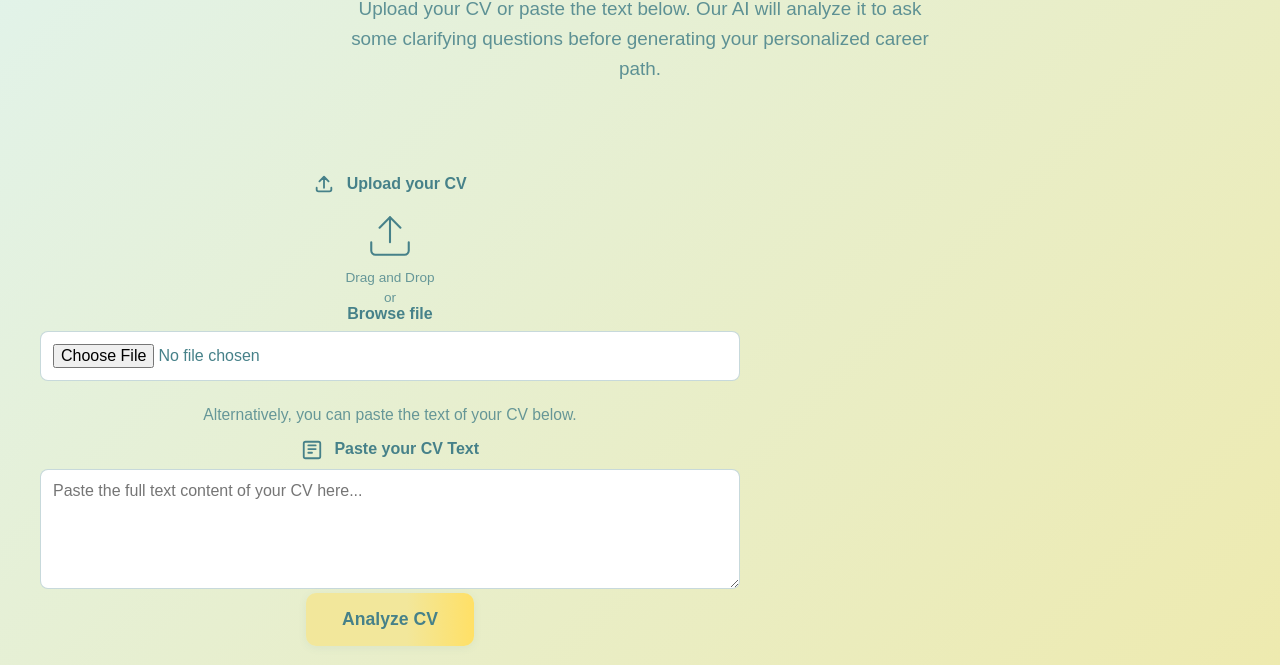
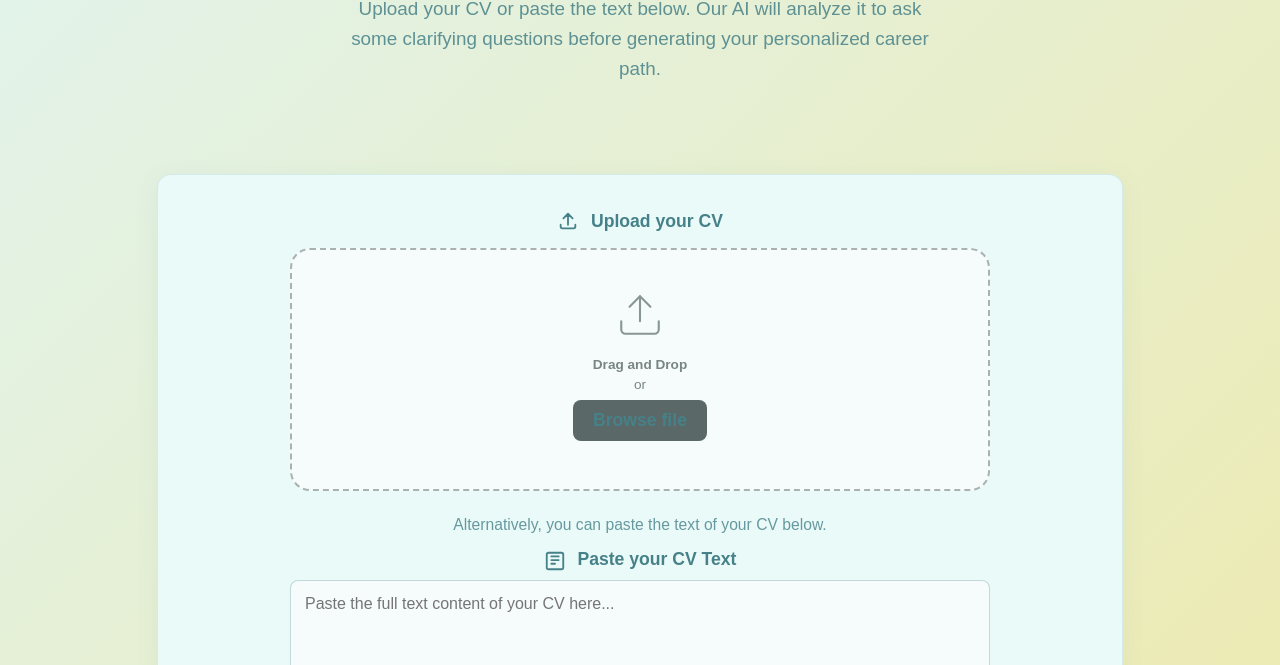
Before and after one commit to yash-vikas-kale/JobIQ, a plain HTML site: page upload_cv.html in a window 1280 px wide. Shown: the part 287-952 px from the top of the page. Drawn offline with Linux system fonts and the light colour scheme.

Commit message:
Update index.css
Css updated as upload_cv.html is added

```diff
--- a/index.css
+++ b/index.css
@@ -364,7 +364,53 @@ footer {
     scroll-margin-top: 100px;
 }
 
-/* Responsive for mobile */
+/* --- Upload CV Page Styles --- */
+.get-started-section {
+    background: #eafaf8;
+    border-radius: 14px;
+    box-shadow: 0 4px 24px rgba(70,129,137,0.07);
+    border: 1.5px solid rgba(70,129,137,0.13);
+    padding: 36px 32px 28px 32px;
+    margin: 0 auto 40px auto;
+    max-width: 900px;
+    display: flex;
+    flex-direction: column;
+    align-items: center;
+    gap: 24px;
+}
+.get-started-section label {
+    font-family: 'Poppins', sans-serif;
+    font-weight: 600;
+    margin-bottom: 8px;
+    display: block;
+    color: #468189;
+    font-size: 1.1rem;
+}
+.get-started-section textarea {
+    width: 100%;
+    min-height: 180px;
+    padding: 14px;
+    border: 1px solid var(--border-color);
+    border-radius: 8px;
+    background-color: #f6fcfb;
+    font-family: 'PT Sans', sans-serif;
+    font-size: 1rem;
+    box-sizing: border-box;
+    margin-bottom: 12px;
+    resize: vertical;
+}
+.get-started-section input[type="file"] {
+    margin-bottom: 18px;
+    margin-top: 0;
+}
+.get-started-section .recommend-button {
+    margin-top: 10px;
+    min-width: 180px;
+}
+.get-started-section .input-group {
+    width: 100%;
+    margin-bottom: 0;
+}
 @media (max-width: 700px) {
     header {
         flex-direction: column;
@@ -408,4 +454,70 @@ footer {
         width: 70px;
         height: 70px;
     }
+    .get-started-section {
+        padding: 16px 4px 16px 4px;
+        max-width: 99vw;
+    }
 }
+
+/* --- File Drop Area Styles --- */
+.file-drop-area {
+    position: relative;
+    display: flex;
+    flex-direction: column;
+    align-items: center;
+    justify-content: center;
+    width: 100%;
+    padding: 40px;
+    border: 2px dashed #a8b2b1;
+    border-radius: 20px;
+    background-color: #f6fcfb;
+    color: #5a6867;
+    cursor: pointer;
+    transition: border-color 0.2s, background-color 0.2s;
+    box-sizing: border-box;
+}
+
+.file-drop-area:hover {
+    border-color: var(--primary-color);
+    background-color: #eafaf8;
+}
+
+.file-drop-icon {
+    color: #889695;
+    margin-bottom: 12px;
+}
+
+.file-drop-message {
+    font-size: 1.1rem;
+    font-weight: 600;
+}
+
+.file-drop-or {
+    margin: 8px 0;
+    font-size: 0.9rem;
+}
+
+.file-browse-button {
+    background-color: #5a6867;
+    color: #ffffff;
+    padding: 10px 20px;
+    border-radius: 8px;
+    font-weight: 600;
+    cursor: pointer;
+    transition: background-color 0.2s;
+}
+
+.file-browse-button:hover {
+    background-color: #465150;
+}
+
+.file-input-hidden {
+    position: absolute;
+    width: 100%;
+    height: 100%;
+    top: 0;
+    left: 0;
+    opacity: 0;
+    cursor: pointer;
+}
```
